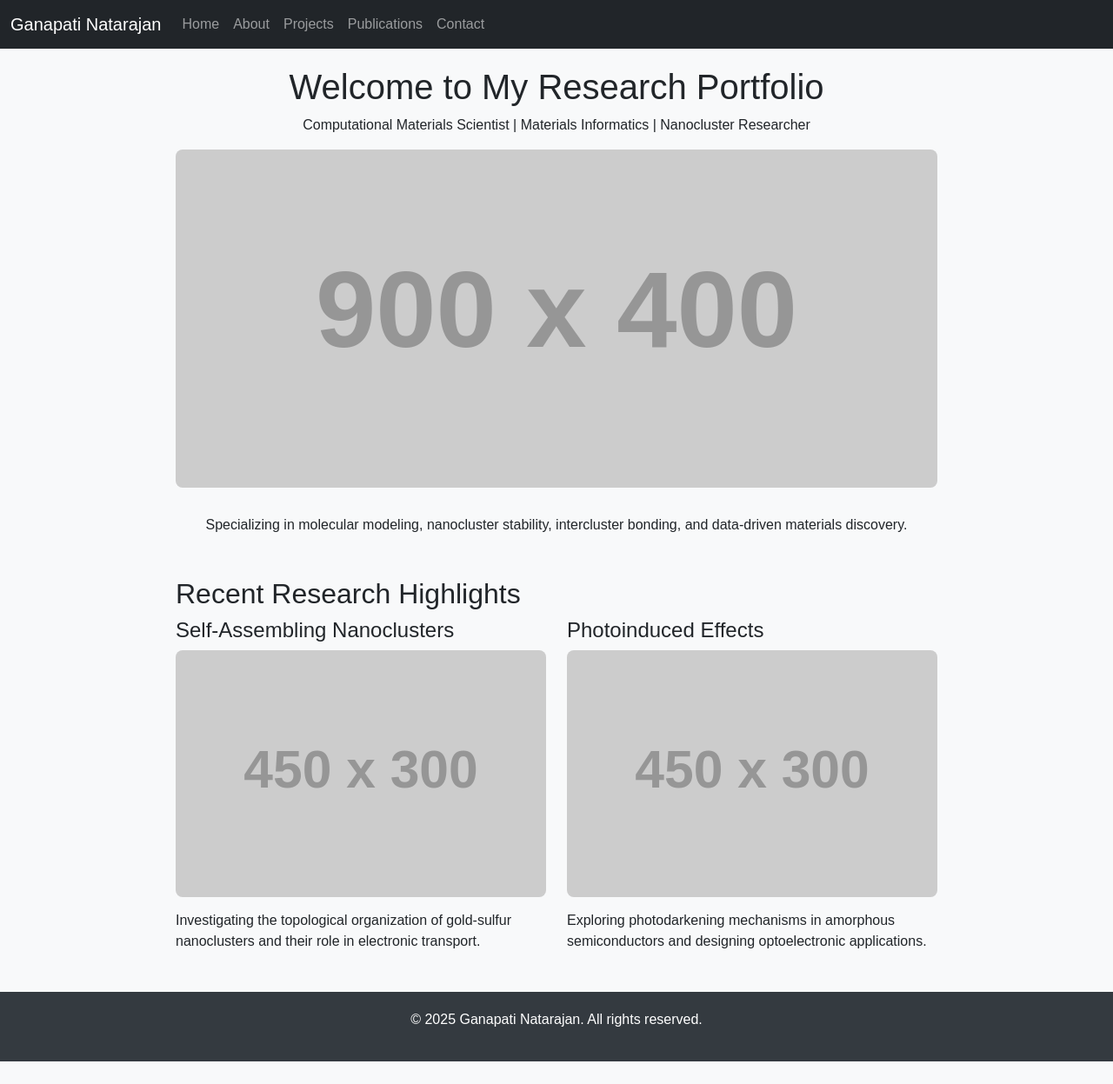
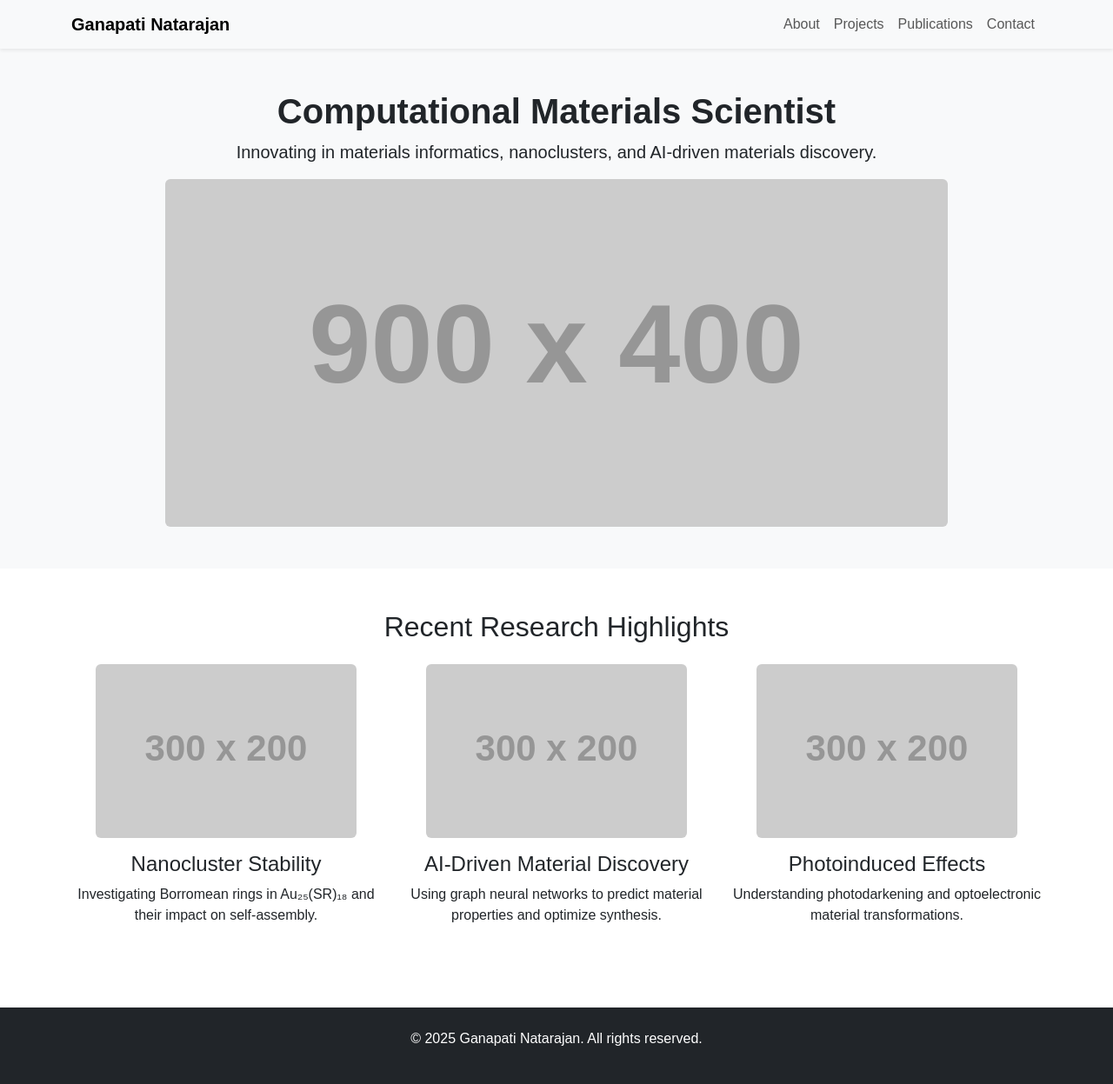
Before and after one commit to ganapatinatarajan/portfolio, a plain HTML site: page index.html in a window 1280 px wide. Shown: the whole page at 87% size. Before the commit the page ends 1221 px from the top, so only its background shows below. Drawn offline with nearby package versions, Linux system fonts and the light colour scheme; placeholder pictures from the web are drawn by us.

Commit message:
Add files via upload

```diff
--- a/index.html
+++ b/index.html
@@ -3,20 +3,19 @@
 <head>
     <meta charset="UTF-8">
     <meta name="viewport" content="width=device-width, initial-scale=1.0">
-    <title>Ganapati Natarajan - Computational Materials Scientist</title>
+    <title>Ganapati Natarajan - Computational Scientist</title>
     <link href="https://cdn.jsdelivr.net/npm/bootstrap@5.3.0/dist/css/bootstrap.min.css" rel="stylesheet">
-    <link rel="stylesheet" href="style.css">
+    <link rel="stylesheet" href="styles.css">
 </head>
 <body>
-    <nav class="navbar navbar-expand-lg navbar-dark bg-dark">
-        <div class="container-fluid">
-            <a class="navbar-brand" href="#">Ganapati Natarajan</a>
+    <nav class="navbar navbar-expand-lg navbar-light bg-light shadow-sm">
+        <div class="container">
+            <a class="navbar-brand fw-bold" href="index.html">Ganapati Natarajan</a>
             <button class="navbar-toggler" type="button" data-bs-toggle="collapse" data-bs-target="#navbarNav">
                 <span class="navbar-toggler-icon"></span>
             </button>
             <div class="collapse navbar-collapse" id="navbarNav">
-                <ul class="navbar-nav">
-                    <li class="nav-item"><a class="nav-link" href="index.html">Home</a></li>
+                <ul class="navbar-nav ms-auto">
                     <li class="nav-item"><a class="nav-link" href="about.html">About</a></li>
                     <li class="nav-item"><a class="nav-link" href="projects.html">Projects</a></li>
                     <li class="nav-item"><a class="nav-link" href="publications.html">Publications</a></li>
@@ -26,31 +25,39 @@
         </div>
     </nav>
 
-    <div class="container text-center">
-        <h1>Welcome to My Research Portfolio</h1>
-        <p>Computational Materials Scientist | Materials Informatics | Nanocluster Researcher</p>
-        <img src="https://via.placeholder.com/900x400" class="img-placeholder" alt="Research visualization">
-        <p class="mt-3">Specializing in molecular modeling, nanocluster stability, intercluster bonding, and data-driven materials discovery.</p>
-    </div>
+    <header class="text-center py-5 bg-light">
+        <div class="container">
+            <h1 class="fw-bold">Computational Materials Scientist</h1>
+            <p class="lead">Innovating in materials informatics, nanoclusters, and AI-driven materials discovery.</p>
+            <img src="https://via.placeholder.com/900x400" class="img-fluid rounded" alt="Scientific Research Image">
+        </div>
+    </header>
 
-    <div class="container mt-5">
-        <h2>Recent Research Highlights</h2>
-        <div class="row">
-            <div class="col-md-6">
-                <h4>Self-Assembling Nanoclusters</h4>
-                <img src="https://via.placeholder.com/450x300" class="img-placeholder" alt="Nanoclusters">
-                <p>Investigating the topological organization of gold-sulfur nanoclusters and their role in electronic transport.</p>
+    <section class="container py-5">
+        <h2 class="text-center">Recent Research Highlights</h2>
+        <div class="row mt-4">
+            <div class="col-md-4 text-center">
+                <img src="https://via.placeholder.com/300x200" class="img-fluid rounded" alt="Nanocluster Research">
+                <h4 class="mt-3">Nanocluster Stability</h4>
+                <p>Investigating Borromean rings in Au₂₅(SR)₁₈ and their impact on self-assembly.</p>
             </div>
-            <div class="col-md-6">
-                <h4>Photoinduced Effects</h4>
-                <img src="https://via.placeholder.com/450x300" class="img-placeholder" alt="Photoinduced effects">
-                <p>Exploring photodarkening mechanisms in amorphous semiconductors and designing optoelectronic applications.</p>
+            <div class="col-md-4 text-center">
+                <img src="https://via.placeholder.com/300x200" class="img-fluid rounded" alt="AI Materials Discovery">
+                <h4 class="mt-3">AI-Driven Material Discovery</h4>
+                <p>Using graph neural networks to predict material properties and optimize synthesis.</p>
+            </div>
+            <div class="col-md-4 text-center">
+                <img src="https://via.placeholder.com/300x200" class="img-fluid rounded" alt="Photoinduced Effects">
+                <h4 class="mt-3">Photoinduced Effects</h4>
+                <p>Understanding photodarkening and optoelectronic material transformations.</p>
             </div>
         </div>
-    </div>
+    </section>
 
-    <footer>
+    <footer class="text-center py-4 bg-dark text-white">
         <p>&copy; 2025 Ganapati Natarajan. All rights reserved.</p>
     </footer>
+
+    <script src="https://cdn.jsdelivr.net/npm/bootstrap@5.3.0/dist/js/bootstrap.bundle.min.js"></script>
 </body>
 </html>
--- /dev/null
+++ b/styles.css
@@ -0,0 +1,11 @@
+body {
+    font-family: Arial, sans-serif;
+}
+.navbar {
+    box-shadow: 0 4px 6px rgba(0, 0, 0, 0.1);
+}
+footer {
+    margin-top: 30px;
+    padding: 20px;
+    text-align: center;
+}
```
